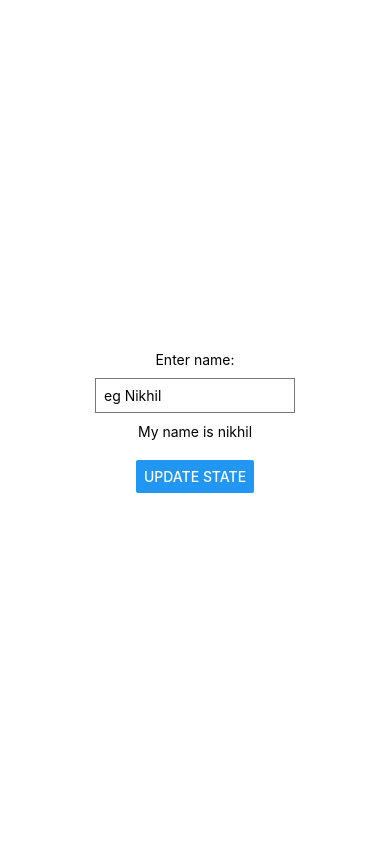
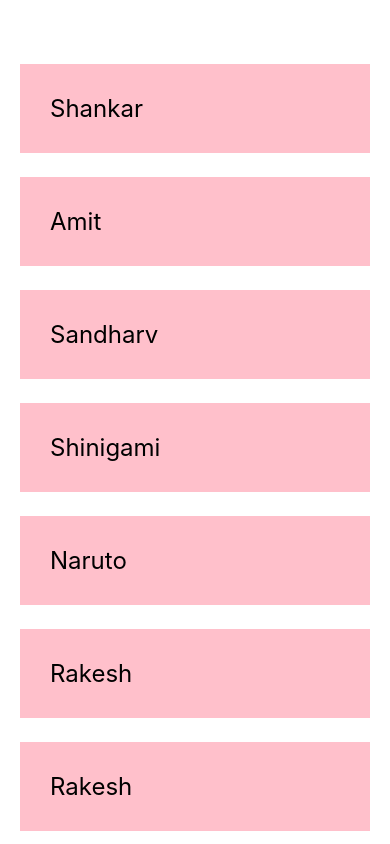
Before and after one commit to knikhil352000/ListApp, a React Native app: screen / in a window 390 px wide. Built offline with nearby package versions, Linux system fonts and the light colour scheme.

Commit message:
List and ScrollView

```diff
--- a/App.js
+++ b/App.js
@@ -1,27 +1,36 @@
 import {StatusBar} from "expo-status-bar";
 import React, {useState} from "react";
-import {Button, StyleSheet, Text, TextInput, View} from "react-native";
+import {Button, ScrollView, StyleSheet, Text, TextInput, View} from "react-native";
 
 export default function App() {
-  const [name, setName] = useState("nikhil");
-  const clickHandler = () => {
-    setName('Nikhil Singh');
-  }
+  const [people, setPeople] = useState([
+    {name: 'Shankar', key: '1'},
+    {name: 'Amit', key: '2'},
+    {name: 'Sandharv', key: '3'},
+    {name: 'Shinigami', key: '4'},
+    {name: 'Naruto', key: '5'},
+    {name: 'Rakesh', key: '6'},
+    {name: 'Rakesh', key: '6'},
+    {name: 'Rakesh', key: '6'},
+    {name: 'Rakesh', key: '6'},
+  ])
 
 
   return (
     <View style={styles.container}>
-      <Text>Enter name:</Text>
-      <TextInput
-        style={styles.input}
-        placeholder='eg Nikhil'
-        onChangeText={(val) => setName(val)}
-        keyboardType='numeric'/>
-      <Text>My name is {name}</Text>
-      <View style={styles.buttonContainer}>
-        <Button title="update state" onPress={clickHandler}/>
-      </View>
+      <ScrollView>
+      {
+        people.map((item) => {
+          return (
+            <View key={item.key}>
+              <Text style={styles.item}>{item.name}</Text>
+            </View>
+          )
+        })
+      }
+      </ScrollView>
     </View>
+
   );
 }
 
@@ -29,18 +38,15 @@
   container: {
     flex: 1,
     backgroundColor: "#fff",
-    alignItems: "center",
-    justifyContent: "center",
+    paddingTop: 40,
+    paddingHorizontal: 20,
+    // alignItems: "center",
+    // justifyContent: "center",
   },
-  buttonContainer: {
-    marginTop: 20
-  },
-  input: {
-    borderWidth: 1,
-    borderColor: '#777',
-    padding: 8,
-    margin: 10,
-    width: 200
-
+  item: {
+    marginTop: 24,
+    padding: 30,
+    backgroundColor:'pink',
+    fontSize:24
   }
 });
```
Also changed, not shown: React-Native/TextInput.js (added, +46 -0 lines).
